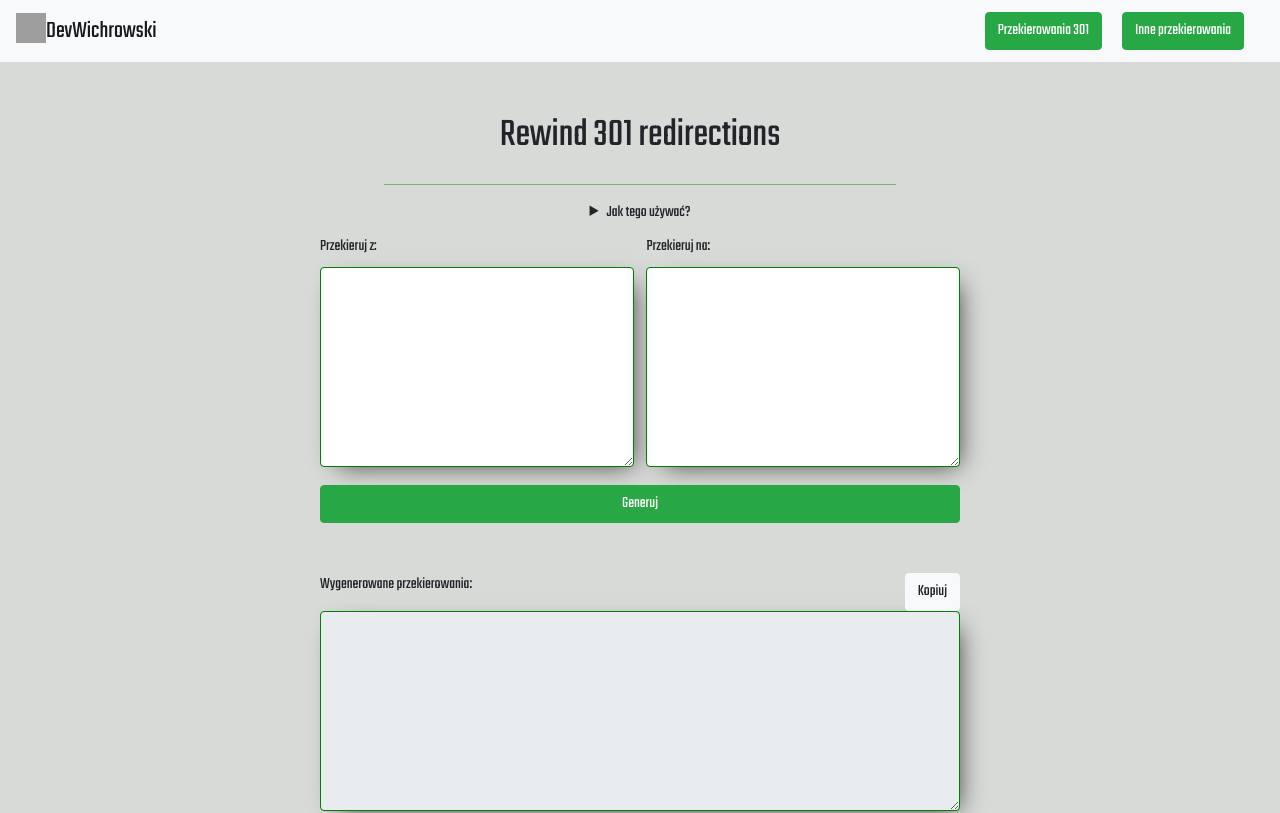
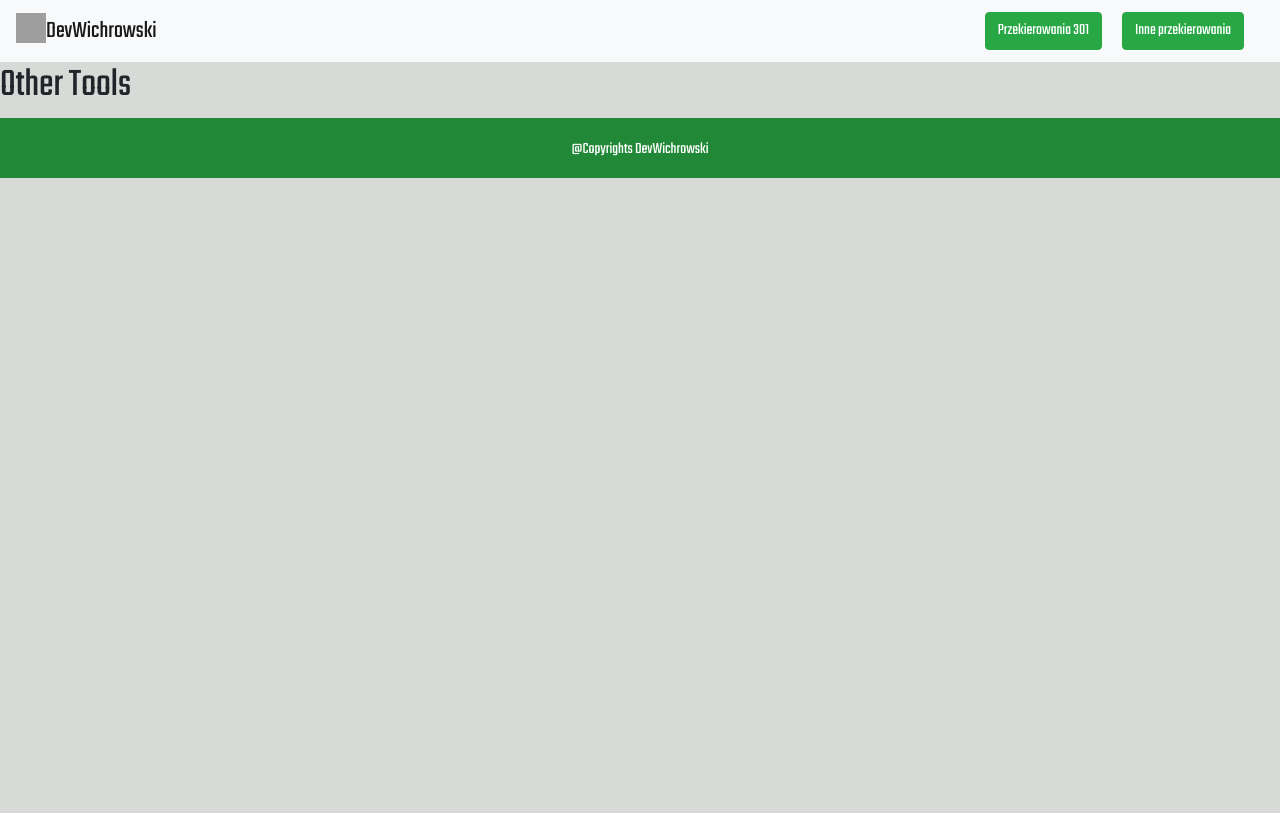
Before and after one commit to DevWichrowski/react-redirections, a React (Create React App) app: page /narzedzia in a window 1280 px wide. Shown: the top 813 px of the page. Built offline with nearby package versions, Linux system fonts and the light colour scheme; grey boxes are pictures that could not be loaded.

Commit message:
Add routing and new component OtherTools

```diff
--- a/package.json
+++ b/package.json
@@ -5,6 +5,7 @@
   "dependencies": {
     "react": "^16.6.1",
     "react-dom": "^16.6.1",
+    "react-router-dom": "^4.3.1",
     "react-scripts": "2.1.1"
   },
   "scripts": {
--- a/src/App.js
+++ b/src/App.js
@@ -1,15 +1,22 @@
 import React, { Component } from 'react';
+import { BrowserRouter, Route } from 'react-router-dom';
 import './styles/app/App.css';
 import Main from './components/main/Main';
 import Footer from './components/footer/Footer';
 import Header from './components/header/Header';
+import OtherTools from './components/otherTools/OtherTools';
 
 class App extends Component {
 	render() {
 		return (
 			<div>
 				<Header />
-				<Main />
+				<BrowserRouter>
+					<div>
+						<Route path="/" component={Main} exact />
+						<Route path="/narzedzia" component={OtherTools} />
+					</div>
+				</BrowserRouter>
 				<Footer />
 			</div>
 		);
--- a/src/components/footer/Footer.js
+++ b/src/components/footer/Footer.js
@@ -6,7 +6,7 @@ import './Footer.css';
 		<div className="phantom">
 			<div className="style">
 				<p>
-					Created by <a href="https://github.com/DevWichrowski">DevWichrowski</a>
+					@Copyrights <a href="https://github.com/DevWichrowski">DevWichrowski</a>
 				</p>
 			</div>
 		</div>
--- /dev/null
+++ b/src/components/otherTools/OtherTools.js
@@ -0,0 +1,11 @@
+import React, { Component } from 'react'
+
+export default class OtherTools extends Component {
+  render() {
+    return (
+      <div>
+          <h1>Other Tools</h1>
+      </div>
+    )
+  }
+}
```
Also changed, not shown: src/components/otherTools/OtherTools.scss (added), 1 other file (tests, documents, lock files or other folders).
